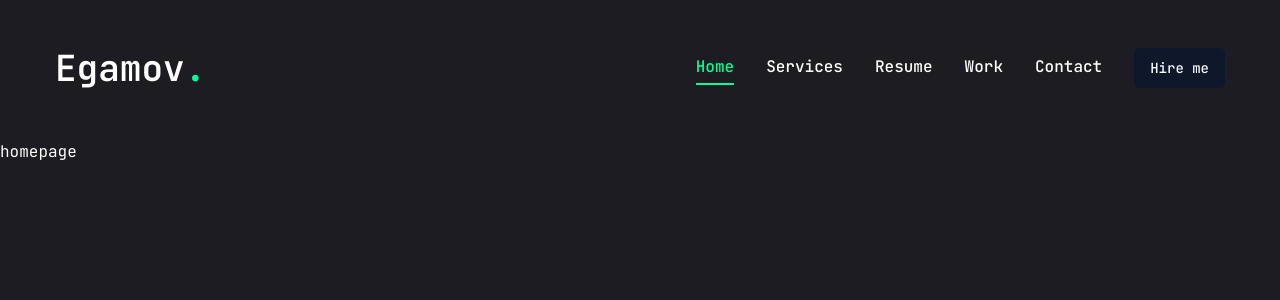
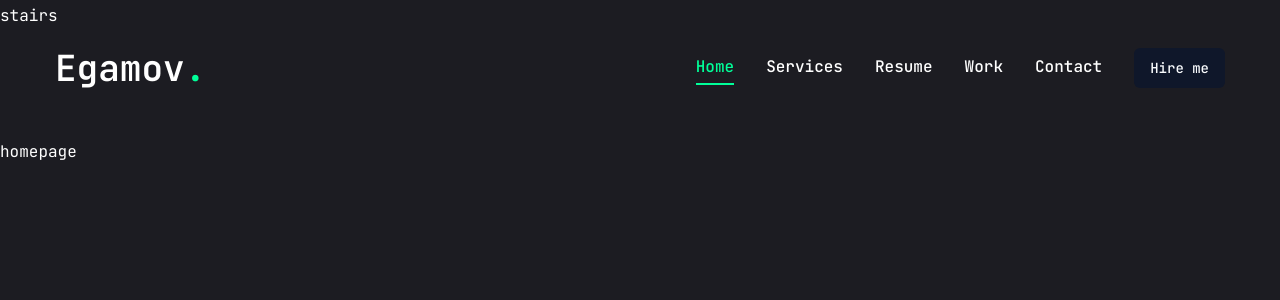
Before and after one commit to egamovj/j-portfolio, a Next.js app: page / in a window 1280 px wide. Shown: the top 300 px of the page. Built offline with nearby package versions, Linux system fonts and the light colour scheme.

Commit message:
stair transition

```diff
--- a/app/layout.jsx
+++ b/app/layout.jsx
@@ -3,6 +3,8 @@
 
 //components
 import Header from "@/components/Header";
+import PageTransition from "@/components/PageTransition";
+import StairTransition from "@/components/StairTransition";
 
 const jetbrainsMono = JetBrains_Mono({
   subsets: ["latin"],
@@ -20,7 +22,8 @@
     <html lang="en">
       <body className={jetbrainsMono.variable}>
         <Header />
-        {children}
+        <StairTransition />
+        <PageTransition>{children}</PageTransition>
       </body>
     </html>
   );
--- /dev/null
+++ b/components/PageTransition.jsx
@@ -0,0 +1,26 @@
+"use client";
+
+import React from "react";
+import { AnimatePresence, motion } from "framer-motion";
+import { usePathname } from "next/navigation";
+
+const PageTransition = ({ children }) => {
+  const pathname = usePathname();
+  return (
+    <AnimatePresence>
+      <div key={pathname}>
+        <motion.div
+          initial={{ opacity: 1 }}
+          animate={{
+            opacity: 0,
+            transition: { delay: 1, duration: 0.4, ease: "easeInOut" },
+          }}
+          className="h-screen w-screen fixed bg-primary top-0 pointer-events-none"
+        />
+        {children}
+      </div>
+    </AnimatePresence>
+  );
+};
+
+export default PageTransition;
--- /dev/null
+++ b/components/StairTransition.jsx
@@ -0,0 +1,21 @@
+"use client";
+
+import { AnimatePresence, motion } from "framer-motion";
+import { usePathname } from "next/navigation";
+
+const StairTransition = () => {
+  const pathname = usePathname();
+  return (
+    <>
+      <AnimatePresence mode="wait">
+        <div key={pathname}>
+          <div className="h-screen w-screen fixed top-0 left-0 right-0 pointer-events-none z-40 flex">
+            stairs
+          </div>
+        </div>
+      </AnimatePresence>
+    </>
+  );
+};
+
+export default StairTransition;
--- a/package.json
+++ b/package.json
@@ -17,6 +17,7 @@
     "@radix-ui/react-tooltip": "^1.1.0",
     "class-variance-authority": "^0.7.0",
     "clsx": "^2.1.1",
+    "framer-motion": "^11.2.11",
     "lucide-react": "^0.395.0",
     "next": "14.2.4",
     "react": "^18",
```
Also changed, not shown: 1 other file (tests, documents, lock files or other folders).
